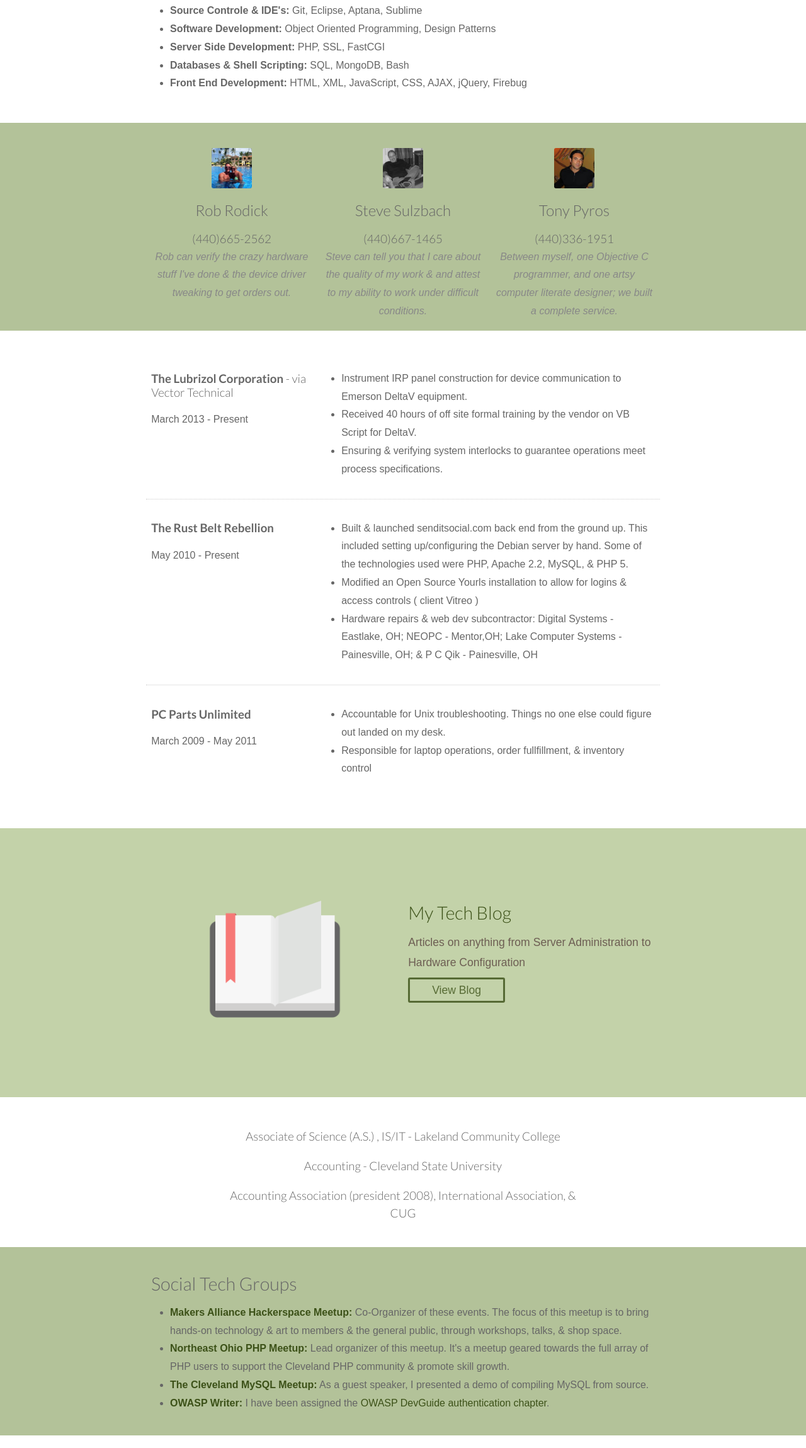
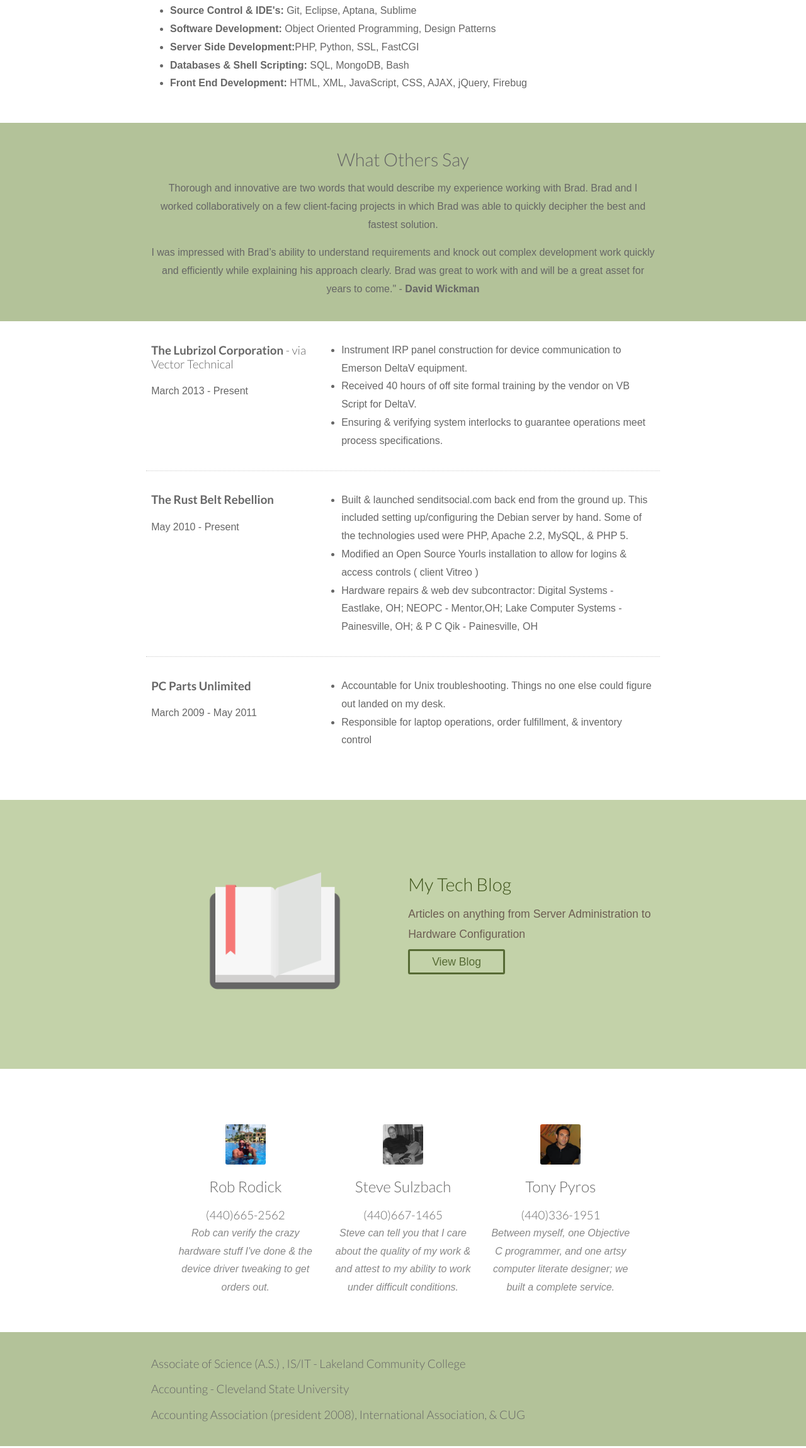
Before and after one commit to bradchesney79/responsive-resume, a plain HTML site: page index.html in a window 1280 px wide. Shown: the part 932-3231 px from the top of the page at 63% size. Drawn offline with Linux system fonts and the light colour scheme.

Commit message:
Fixed two spelling typos, added a 'What Others Say' section, and fixed a heading layout issue with the responsive design

```diff
--- a/index.html
+++ b/index.html
@@ -56,9 +56,9 @@
 					<ul>
 						<li><strong>Operating Systems:</strong> Linux, Unix, Solaris, Ubuntu, Debian, Android</li>
 						<li><strong>Server Configuration:</strong> Puppet</li>
-						<li><strong>Source Controle &amp; IDE's:</strong> Git, Eclipse, Aptana, Sublime</li>
+						<li><strong>Source Control &amp; IDE's:</strong> Git, Eclipse, Aptana, Sublime</li>
 						<li><strong>Software Development:</strong> Object Oriented Programming, Design Patterns</li>
-						<li><strong>Server Side Development:</strong> PHP, SSL, FastCGI</li>
+						<li><strong>Server Side Development:</strong>PHP, Python, SSL, FastCGI</li>
 						<li><strong>Databases &amp; Shell Scripting:</strong> SQL, MongoDB, Bash</li>
 						<li><strong>Front End Development:</strong> HTML, XML, JavaScript, CSS, AJAX, jQuery, Firebug</li>
 
@@ -66,47 +66,17 @@
 				</div>
       </div>
 
-				<!--<div class="grid-4">-->
-					<!--<h1>In Conclusion</h1>-->
-					<!--<p>-->
-						<!--This is a good spot to highlight experiance and skills. Make sure to include a call to action like a link to your website, or your email address.-->
-						<!--If you find bugs, want features, or have questions, feel free to submit an <a href="https://github.com/philipcdavis/responsive-resume/issues">issue</a>. You are free to use without attribution.-->
-						<!--If you're ok sharing, I would love seeing what you make! Shoot me an-->
-						<!--<a href="mailto:Phillysoul11@gmail.com?Subject=Responsive%20Resume" target="_top">email</a> or-->
-						<!--<a href="http://www.twitter.com/philipcdavis">tweet</a> at me.-->
-					<!--</p>-->
-				<!--</div>-->
 			</div>
 		</section>
+
+		<section class="center spaced spotlight__01">
+      <div class="container">
+        <h1>What Others Say</h1>
+        <p>Thorough and innovative are two words that would describe my experience working with Brad. Brad and I worked collaboratively on a few client-facing projects in which Brad was able to quickly decipher the best and fastest solution.</p>
+        <p>I was impressed with Brad’s ability to understand requirements and knock out complex development work quickly and efficiently while explaining his approach clearly. Brad was great to work with and will be a great asset for years to come." - <strong>David Wickman</strong></p>
+      </div>
+		</section>
 		<!-- Testimonials-->
-  </div>
-  <div class="spotlight__01">
-    <div class="container">
-      <section class="testimonial">
-        <div class="row">
-          <div class="grid-2">
-            <img src="img/rob.png">
-            <h2>Rob Rodick</h2>
-            <h3>(440)665-2562</h3>
-            <p>Rob can verify the crazy hardware stuff I've done &amp; the device driver tweaking to get orders out.</p>
-          </div>
-
-          <div class="grid-2">
-            <img src="img/steve.png">
-            <h2>Steve Sulzbach</h2>
-            <h3>(440)667-1465</h3>
-            <p>Steve can tell you that I care about the quality of my work &amp; and attest to my ability to work under difficult conditions.</p>
-          </div>
-
-          <div class="grid-2">
-            <img src="img/tony.png">
-            <h2>Tony Pyros</h2>
-            <h3>(440)336-1951</h3>
-            <p>Between myself, one Objective C programmer, and one artsy computer literate designer; we built a complete service.</p>
-          </div>
-        </div>
-      </section>
-    </div>
   </div>
 
 
@@ -146,7 +116,7 @@
 				<div class="grid-4">
 					<ul>
 						<li>Accountable for Unix troubleshooting. Things no one else could figure out landed on my desk.</li>
-						<li>Responsible for laptop operations, order fullfillment, &amp; inventory control</li>
+						<li>Responsible for laptop operations, order fulfillment, &amp; inventory control</li>
 					</ul>
 				</div>
 			</div>
@@ -171,14 +141,44 @@
 	<!-- New container-->
 	<div class="container">
 
-		<section class="education">
-			<h3>Associate of Science (A.S.) , IS/IT - Lakeland Community College</h3>
-			<h3>Accounting - Cleveland State University</h3>
-			<h3>Accounting Association (president 2008), International Association, &amp; CUG</h3>
-		</section>
+    <div>
+      <div class="container">
+        <section class="testimonial">
+          <div class="row">
+            <div class="grid-2">
+              <img src="img/rob.png">
+              <h2>Rob Rodick</h2>
+              <h3>(440)665-2562</h3>
+              <p>Rob can verify the crazy hardware stuff I've done &amp; the device driver tweaking to get orders out.</p>
+            </div>
+
+            <div class="grid-2">
+              <img src="img/steve.png">
+              <h2>Steve Sulzbach</h2>
+              <h3>(440)667-1465</h3>
+              <p>Steve can tell you that I care about the quality of my work &amp; and attest to my ability to work under difficult conditions.</p>
+            </div>
+
+            <div class="grid-2">
+              <img src="img/tony.png">
+              <h2>Tony Pyros</h2>
+              <h3>(440)336-1951</h3>
+              <p>Between myself, one Objective C programmer, and one artsy computer literate designer; we built a complete service.</p>
+            </div>
+          </div>
+        </section>
+      </div>
+    </div>
 	</div>
 
   <section class="spotlight__01">
+    <div class="container spaced">
+      <h3>Associate of Science (A.S.) , IS/IT - Lakeland Community College</h3>
+      <h3>Accounting - Cleveland State University</h3>
+      <h3>Accounting Association (president 2008), International Association, &amp; CUG</h3>
+    </div>
+  </section>
+  <section>
     <div class="container spaced">
       <h1>Social Tech Groups</h1>
       <ul>
```
